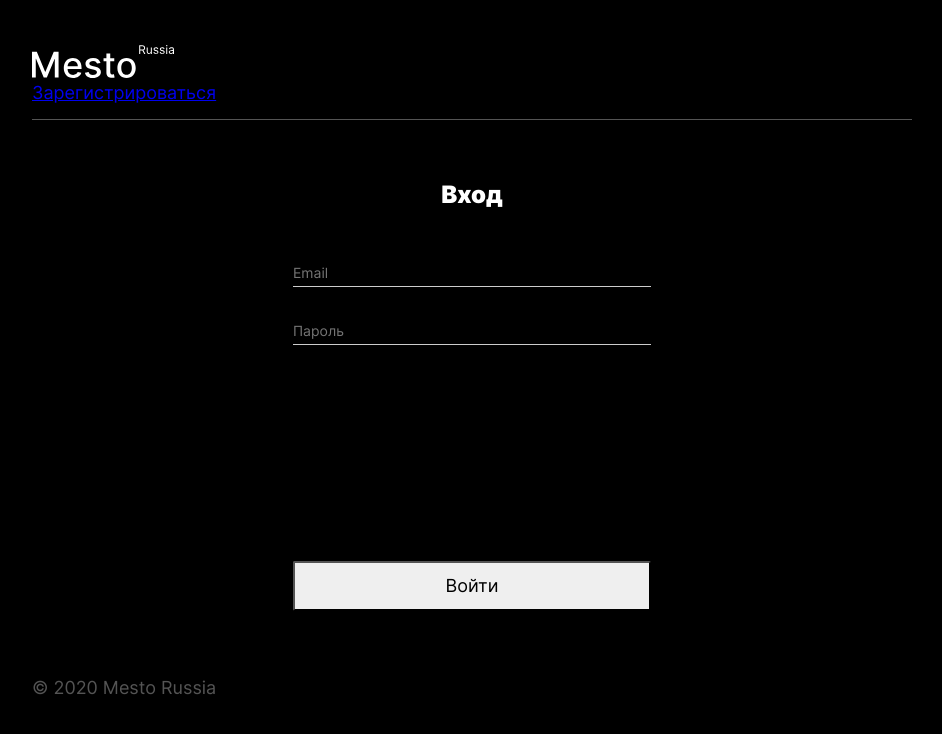
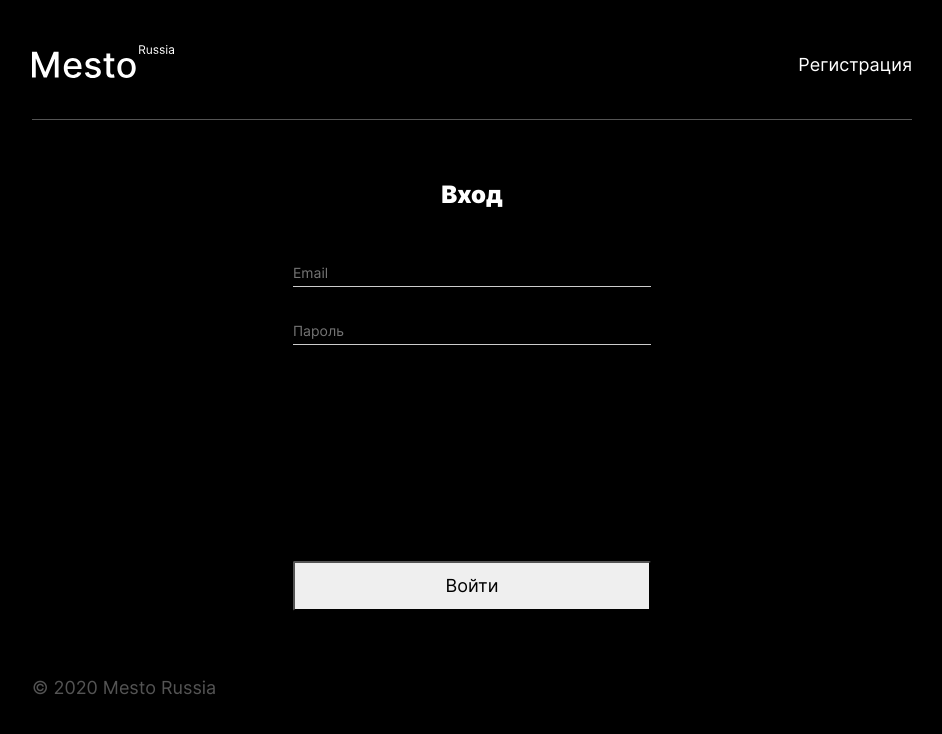
Before and after one commit to moulavy/react-mesto-auth, a React (Create React App) app: page /signin in a window 1280 px wide. Shown: the top 734 px of the page, without its empty margins (168-1110 px from the left). Built offline with nearby package versions, Linux system fonts and the light colour scheme; no server answers.

Commit message:
при обновлении не вылетает

```diff
--- /dev/null
+++ b/src/blocks/header/__button/_value_logout/header__button_value_logout.css
@@ -0,0 +1,4 @@
+.header__button_value_logout{
+   color: #A9A9A9;
+
+}
--- /dev/null
+++ b/src/blocks/header/__button/header__button.css
@@ -0,0 +1,6 @@
+.header__button{
+   font-weight: 400;
+   line-height: 22px;
+   text-decoration: none;
+   color:#fff;
+}
--- /dev/null
+++ b/src/blocks/header/__email/header__email.css
@@ -0,0 +1,6 @@
+.header__email{
+   color:#fff;
+   margin-right: 5px;
+   padding:0;
+   margin:0;
+}
--- /dev/null
+++ b/src/blocks/header/__info/header__info.css
@@ -0,0 +1,6 @@
+.header__info{
+   display: flex;
+   margin-top: 9px;
+   font-size: 18px;
+
+}
--- a/src/blocks/header/header.css
+++ b/src/blocks/header/header.css
@@ -1,4 +1,6 @@
 .header {
+  display:flex;
+  justify-content:space-between;
   max-width: 880px;
   min-height: 74px;
   border-bottom: 1px solid #545454;
--- a/src/components/App.js
+++ b/src/components/App.js
@@ -41,6 +41,10 @@ function App() {
   const [tooltip, setTooltip] = React.useState({ image: positiveImg, text: 'Вы успешно зарегистрировались!' });
 
   React.useEffect(() => {
+    tokenCheckCallback();
+  }, [])
+
+  React.useEffect(() => {
       Promise.all([api.getUserInfo(), api.getInitialCards()])
         .then(([resUser, resCards]) => {
           setCurrentUser(resUser);
@@ -52,9 +56,7 @@ function App() {
 
   }, [])
 
-  React.useEffect(() => {
-    tokenCheckCallback();
-  }, [])
+
 
   const loginCallback = (email, password) => {
     authorize(email, password)
@@ -63,6 +65,7 @@ function App() {
           localStorage.setItem('token', data.token);
           setLoggedIn(true);
           setEmail(email);
+
           navigate("/", { replace: true });
         }
       })
@@ -98,6 +101,8 @@ function App() {
         .then((data) => {
           setLoggedIn(true);
           setEmail(data.email);
+          navigate("/", { replace: true });
+          console.log(`в проверке ток0ена: ${loggedIn}`);
         })
         .catch((err) => {
           console.log(err);
@@ -215,7 +220,9 @@ function App() {
       <CurrentUserContext.Provider value={currentUser}>
         <Header email={email} onLogout={logoutCallback} />
         <Routes>
-          <Route path="/" element={<ProtectedRoute element={Main}
+          {/* <Route path="/" element={loggedIn ? <Navigate to="/" />  : <Navigate to="/signin"/>} /> */}
+          <Route path="/" element={<ProtectedRoute
+            element={Main}
             loggedIn={loggedIn}
             email={email}
             cards={cards}
@@ -228,7 +235,6 @@ function App() {
           />
           <Route path="/signin" element={<Login onLogin={loginCallback} />} />
           <Route path="/signup" element={<Register onRegister={registerCallback} />} />
-          <Route path="/" element={loggedIn ? <Navigate to="/" /> : <Navigate to="/signin" />} />
         </Routes>
         <InfoTooltip tooltip={tooltip}></InfoTooltip>
         <EditProfilePopup isOpen={isEditProfilePopupOpen}
--- a/src/components/Header.js
+++ b/src/components/Header.js
@@ -6,16 +6,16 @@ function Header(props) {
       <header className="header container">
          <img src={logo} alt="Логотип" className="header__logo" />
          <div className="header__info">
-            {props.email && <p className='header__email'></p>}
+            {props.email && <p className='header__email'>{props.email}</p>}
             <Routes>
                <Route path='/signin' element={
-                  <Link className='header__button' to='/signup'>Зарегистрироваться</Link>
+                  <Link className='header__button' to='/signup'>Регистрация</Link>
                } />
                <Route path='/signup' element={
                   <Link className='header__button' to='/signin'>Войти</Link>
                } />
                <Route path='/' element={
-                  <Link className='header__button' to='/signin' onClick={props.onLogout}>Войти</Link>
+                  <Link className='header__button header__button_value_logout' to='/signin' onClick={props.onLogout}>Выйти</Link>
                } />
             </Routes>
 
--- a/src/components/ProtectedRoute.js
+++ b/src/components/ProtectedRoute.js
@@ -2,8 +2,10 @@ import React from 'react';
 import { Navigate } from 'react-router-dom';
 
 const ProtectedRoute = ({ element: Component, ...props }) => {
+   console.log(props.loggedIn);
    return (
       props.loggedIn ? <Component {...props} /> : <Navigate to="/signin" replace />
+
    )
 }
 export default ProtectedRoute;
--- a/src/index.css
+++ b/src/index.css
@@ -3,8 +3,13 @@
 
 @import url('./blocks/page/page.css');
 @import url('./blocks/container/container.css');
+
+
 @import url("./blocks/header/header.css");
 @import url("./blocks/header/__logo/header__logo.css");
+@import url('./blocks/header/__info/header__info.css');
+@import url('./blocks/header/__email/header__email.css');
+@import url('./blocks/header/__button/header__button.css');
 
 @import url('./blocks/content/content.css');
 
```
Lines whose indentation alone changed are shown as unchanged.
